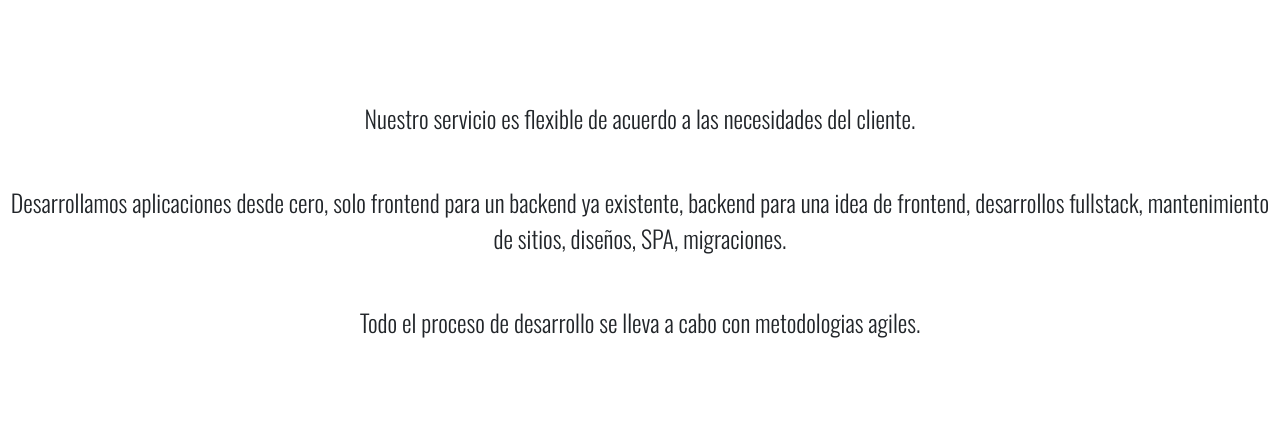
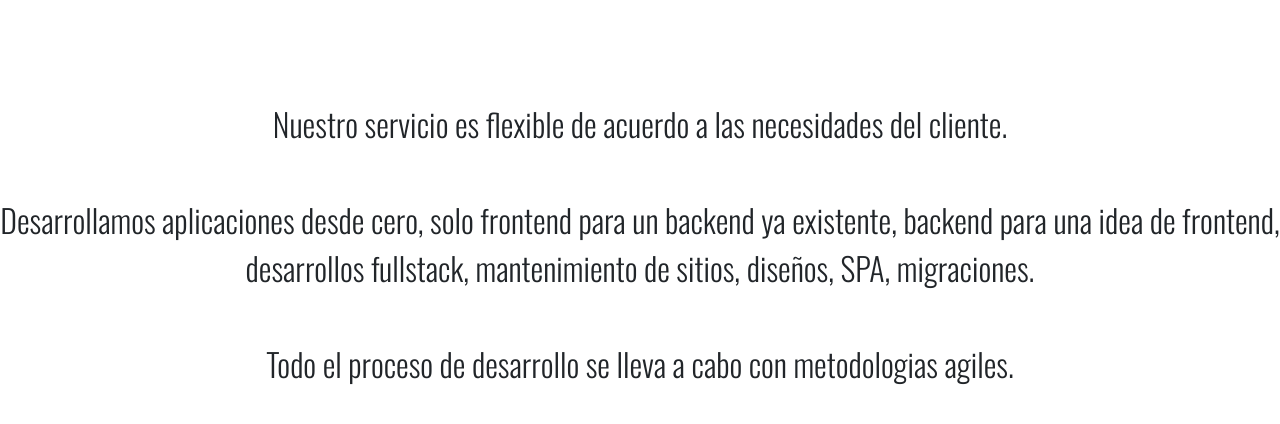
Before and after one commit to DarioGGZZ/TSSolutions, a website: page pages/servicios.html in a window 1280 px wide. Shown: the part 208-632 px from the top of the page. Drawn offline with nearby package versions, Linux system fonts and the light colour scheme.

Commit message:
fix css vista horizontal celu

```diff
--- a/scss/partials/_generics.scss
+++ b/scss/partials/_generics.scss
@@ -34,7 +34,7 @@ h5{
 
 p{
     text-align: center;
-    font-size: map-get($vhSizes, three);
+    font-size: map-get($vhSizes, two);
 
     @include thousand{
         font-size: map-get($remSizes, one);
--- a/scss/partials/_servicios.scss
+++ b/scss/partials/_servicios.scss
@@ -1,5 +1,6 @@
 .services-description p{
     text-align: center;
+    font-size: map-get($vhSizes, four);
 
     @include seven-hundred{
         padding: 0 1%;
```
Also changed, not shown: css/style.css.
